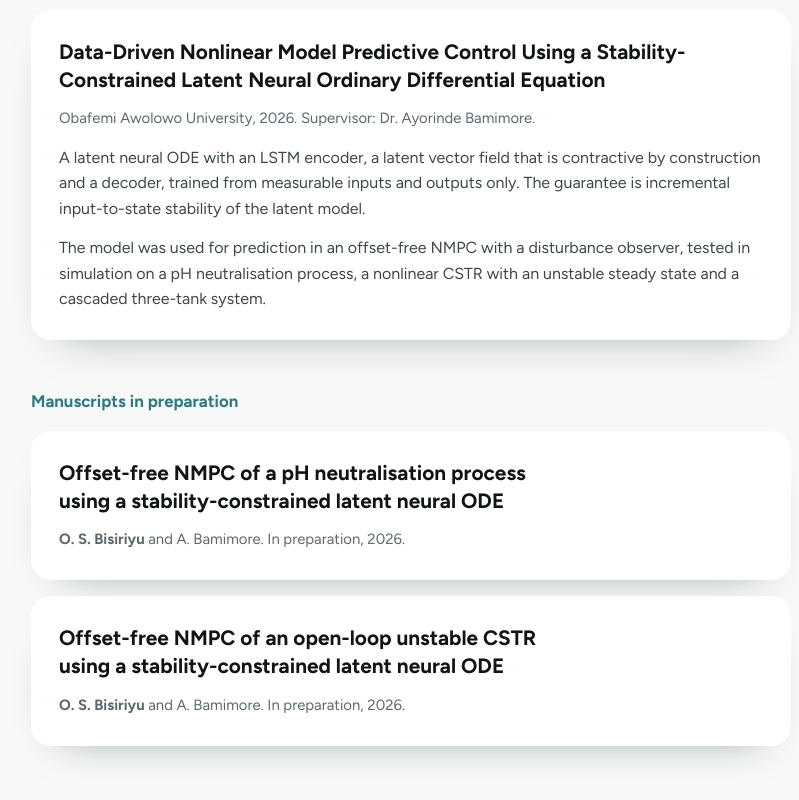
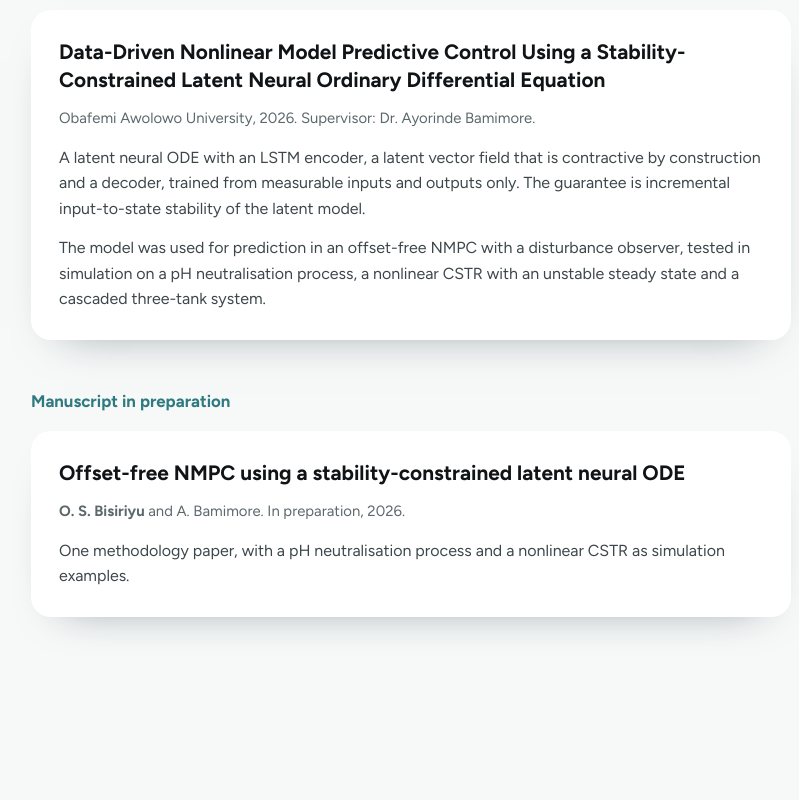
Before and after one commit to captaincode21/captaincode21.github.io, a plain HTML site: page research.html in a window 1280 px wide. Shown: the part 1169-1969 px from the top of the page, without its empty margins (229-1028 px from the left). After the commit the page ends 1866 px from the top, so only its background shows below. Drawn offline with Linux system fonts and the light colour scheme.

Commit message:
List the stability-constrained work as one manuscript
Co-Authored-By: Claude Sonnet 5.5 <noreply@anthropic.com>
Claude-Session: https://claude.ai/code/session_01H3QssNN2G11pqJd6wnE2WS

```diff
--- a/research.html
+++ b/research.html
@@ -4,7 +4,7 @@
   <meta charset="utf-8">
   <meta name="viewport" content="width=device-width, initial-scale=1">
   <title>Research and publications | Opeyemi Sodiq Bisiriyu</title>
-  <meta name="description" content="Published conference paper, undergraduate thesis and manuscripts in preparation by Opeyemi Sodiq Bisiriyu.">
+  <meta name="description" content="Published conference paper, undergraduate thesis and manuscript in preparation by Opeyemi Sodiq Bisiriyu.">
   <link rel="canonical" href="https://captaincode21.github.io/research.html">
   <link rel="icon" href="assets/favicon.svg" type="image/svg+xml">
   <link rel="stylesheet" href="styles.css?v=2">
@@ -48,14 +48,11 @@
       <p>The model was used for prediction in an offset-free NMPC with a disturbance observer, tested in simulation on a pH neutralisation process, a nonlinear CSTR with an unstable steady state and a cascaded three-tank system.</p>
     </article>
 
-    <h2>Manuscripts in preparation</h2>
+    <h2>Manuscript in preparation</h2>
     <article class="paper">
-      <h3>Offset-free NMPC of a pH neutralisation process using a stability-constrained latent neural ODE</h3>
+      <h3>Offset-free NMPC using a stability-constrained latent neural ODE</h3>
       <p class="cite"><strong>O. S. Bisiriyu</strong> and A. Bamimore. In preparation, 2026.</p>
-    </article>
-    <article class="paper">
-      <h3>Offset-free NMPC of an open-loop unstable CSTR using a stability-constrained latent neural ODE</h3>
-      <p class="cite"><strong>O. S. Bisiriyu</strong> and A. Bamimore. In preparation, 2026.</p>
+      <p>One methodology paper, with a pH neutralisation process and a nonlinear CSTR as simulation examples.</p>
     </article>
   </main>
 </body>
```
